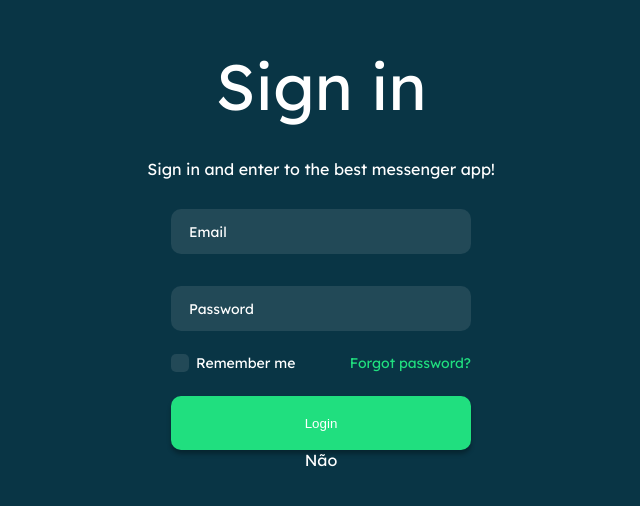
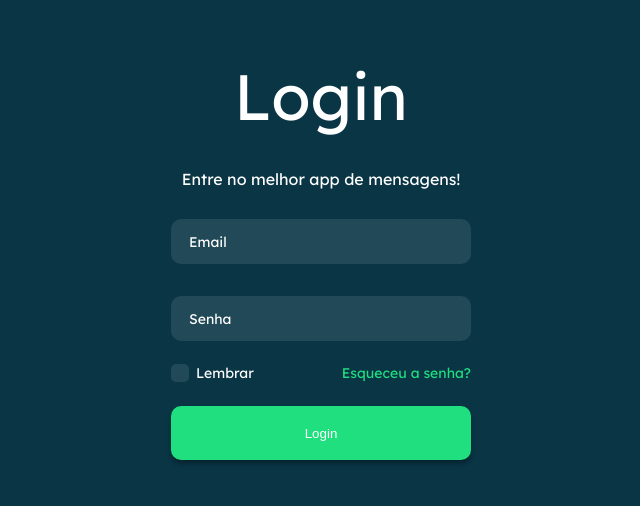
Before and after one commit to Xar0P/xat, a React (Create React App) app in the folder frontend/: page /login in a window 1280 px wide. Shown: the part 142-648 px from the top of the page, without its empty margins (319-959 px from the left). Built offline with nearby package versions, Linux system fonts and the light colour scheme.

Commit message:
request token && persist

```diff
--- a/frontend/src/pages/Auth/Login/index.tsx
+++ b/frontend/src/pages/Auth/Login/index.tsx
@@ -1,23 +1,47 @@
-import React, { ChangeEvent, useState, useEffect } from 'react';
+import React, { ChangeEvent, useState } from 'react';
 
-import { useSelector } from 'react-redux';
+import { useDispatch } from 'react-redux';
+import { toast } from 'react-toastify';
+
 import { Container, WrapperForm } from './Login.styles';
 import { TextField, CheckBox, Button } from '../../../components/forms';
+import { validationUser } from '../../../services/utils/Validations';
+import { useLoginUserMutation } from '../../../services/api/Auth';
+import { addToken } from '../../../store/modules/Auth/actions';
 
 const Login: React.FC = () => {
-  const isClicked = useSelector((state: any) => state.testReducer.isClicked);
+  const dispatch = useDispatch();
   const [email, setEmail] = useState('');
   const [password, setPassword] = useState('');
+  const [loginUser] = useLoginUserMutation();
 
-  useEffect(() => {
-    console.log(isClicked);
-  }, [isClicked]);
+  const handleSubmit = async (e: React.FormEvent<HTMLFormElement>) => {
+    e.preventDefault();
+    const errors = validationUser({ email, password });
+
+    if (errors.length > 0) {
+      return errors.forEach((error) => toast.error(error));
+    }
+
+    try {
+      const data = await loginUser({ email, password }).unwrap();
+      dispatch(addToken(data.token));
+
+      // navigate('/login/');
+      return toast.success('Logado com sucesso!');
+    } catch (err: any) {
+      if (err?.data) {
+        return err.data.errors.forEach((error: string) => toast.error(error));
+      }
+      return toast.error('Erro interno');
+    }
+  };
 
   return (
     <Container>
-      <h1>Sign in</h1>
-      <p>Sign in and enter to the best messenger app!</p>
-      <WrapperForm>
+      <h1>Login</h1>
+      <p>Entre no melhor app de mensagens!</p>
+      <WrapperForm onSubmit={handleSubmit}>
         <TextField
           name="email"
           type="email"
@@ -28,19 +52,18 @@ const Login: React.FC = () => {
         <TextField
           name="password"
           type="password"
-          placeholder="Password"
+          placeholder="Senha"
           value={password}
           onChange={(e: ChangeEvent<{ value: string }>) => setPassword(e.target.value)}
         />
 
         <div>
-          <CheckBox content="Remember me" />
-          <a href="#1">Forgot password?</a>
+          <CheckBox content="Lembrar" />
+          <a href="#1">Esqueceu a senha?</a>
         </div>
 
         <Button text="Login" color="#20DF7F" />
       </WrapperForm>
-      {isClicked ? 'Sim' : 'Não'}
     </Container>
   );
 };
--- a/frontend/src/services/api/Auth/index.ts
+++ b/frontend/src/services/api/Auth/index.ts
@@ -1,6 +1,12 @@
 import { createApi, fetchBaseQuery } from '@reduxjs/toolkit/query/react';
 
 const baseUrl = 'http://localhost:3333/';
+
+interface User {
+  name: string,
+  email: string,
+  password: string,
+}
 
 export const authApi = createApi({
   reducerPath: 'authApi',
@@ -13,13 +19,20 @@ export const authApi = createApi({
       }),
     }),
     registerUser: builder.mutation({
-      query: (user) => ({
+      query: (user: User) => ({
         url: 'users',
         method: 'POST',
         body: user,
       }),
     }),
+    loginUser: builder.mutation({
+      query: (userLogin: Pick<User, 'email' | 'password'>) => ({
+        url: 'tokens',
+        method: 'POST',
+        body: userLogin,
+      }),
+    }),
   }),
 });
 
-export const { useGetUsersQuery, useRegisterUserMutation } = authApi;
+export const { useGetUsersQuery, useRegisterUserMutation, useLoginUserMutation } = authApi;
--- /dev/null
+++ b/frontend/src/store/modules/Auth/actions.ts
@@ -0,0 +1,4 @@
+import { createAction } from '@reduxjs/toolkit';
+
+export const addToken = createAction<string>('ADD_TOKEN');
+export const removeToken = createAction('REMOVE_TOKEN');
--- /dev/null
+++ b/frontend/src/store/modules/Auth/reducer.ts
@@ -0,0 +1,20 @@
+/* eslint-disable no-param-reassign */
+import { createReducer } from '@reduxjs/toolkit';
+
+import { addToken, removeToken } from './actions';
+
+const initialState = {
+  token: '',
+};
+
+const userReducer = createReducer(initialState, (builder) => {
+  builder
+    .addCase(addToken, (state, action) => {
+      state.token = action.payload;
+    })
+    .addCase(removeToken, (state) => {
+      state.token = '';
+    });
+});
+
+export default userReducer;
--- a/frontend/src/store/modules/example/reducer.ts
+++ /dev/null
@@ -1,18 +0,0 @@
-import { createAction, createReducer } from '@reduxjs/toolkit';
-
-export const clickedInButton = createAction('clickedinbutton');
-
-const initialState = {
-  isClicked: false,
-};
-
-const testReducer = createReducer(initialState, (builder) => {
-  builder
-    .addCase(clickedInButton, (state, action) => {
-      const newState = { ...state };
-      newState.isClicked = !newState.isClicked;
-      return newState;
-    });
-});
-
-export default testReducer;
--- a/frontend/src/store/modules/store.ts
+++ b/frontend/src/store/modules/store.ts
@@ -2,7 +2,7 @@ import { configureStore } from '@reduxjs/toolkit';
 import { persistStore, persistReducer } from 'redux-persist';
 import storage from 'redux-persist/lib/storage';
 
-import testReducer from './example/reducer';
+import userReducer from './Auth/reducer';
 import { authApi } from '../../services/api/Auth';
 
 const persistConfig = {
@@ -10,11 +10,11 @@ const persistConfig = {
   storage,
 };
 
-const persistedReducer = persistReducer(persistConfig, testReducer);
+const persistedReducer = persistReducer(persistConfig, userReducer);
 
 const store = configureStore({
   reducer: {
-    testReducer: persistedReducer,
+    userReducer: persistedReducer,
     [authApi.reducerPath]: authApi.reducer,
   },
 });
```
